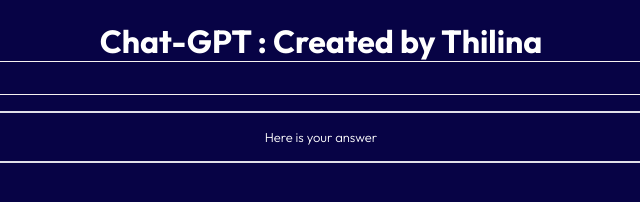
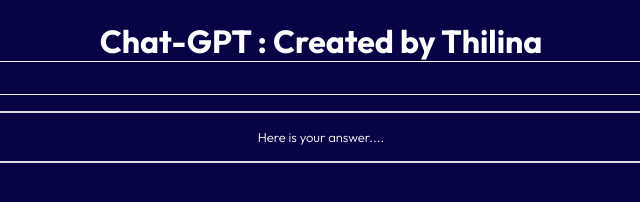
Before and after one commit to JThilinaDK123/Chat-App-deployment-GKE, a website: page public/index.html in a window 1280 px wide. Shown: the full height of the page, 319-959 px from the left. Drawn offline with Linux system fonts and the light colour scheme.

Commit message:
second onea

```diff
--- a/public/index.html
+++ b/public/index.html
@@ -15,7 +15,7 @@
       <input type="text" class="input" id="msg-input" value="How I can Assest you"/>
       <button id="msg-send">Get Answer</button>
     </form>
-    <div id="msg-response">Here is your answer</div>
+    <div id="msg-response">Here is your answer....</div>
   </div>
   <script src="scripts/index.js"></script>
 </body>
```
